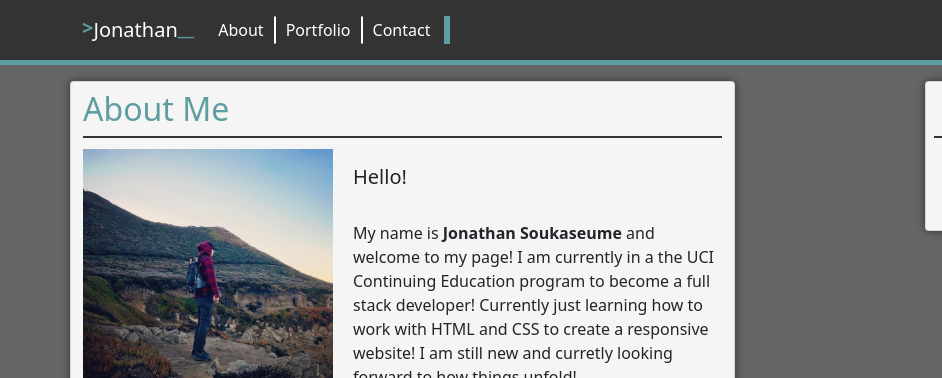
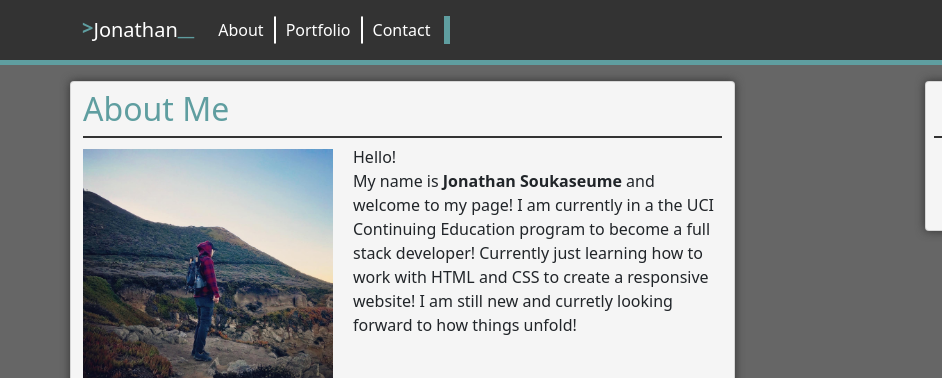
Before and after one commit to jsoomie/hw2-responsivePage, a plain HTML site: page index.html in a window 1280 px wide. Shown: the top 378 px of the page, 0-942 px from the left. Drawn offline with nearby package versions, Linux system fonts and the light colour scheme.

Commit message:
Validity Check: removed type attribute from js resources as it states that it is unecessary. Forgot about removing DIV from UL on line 40 along with previous commit.

```diff
--- a/index.html
+++ b/index.html
@@ -37,7 +37,7 @@
                     <li class="nav-item">
                         <a class="nav-link active" aria-current="page" href="contact.html">Contact</a>
                     </li>
-                    <div class="sideline"></div>
+                    <li class="sideline"></li>
                 </ul>
             </div>
         </div>
@@ -53,7 +53,8 @@
                         <div class="divider"></div>
                         <img src="assets/img/standing-hike.JPG" alt="standing in a field" class="py-2 float-start about-image" width="250">
                         <p class="main-p p-1">
-                            <h5>Hello!</h5><br>
+                            Hello!
+                            <br>
                             My name is <strong>Jonathan Soukaseume</strong> and welcome to my page! I am currently in a the UCI
                             Continuing Education program to become a full stack developer! Currently just learning how to work with
                             HTML and CSS to create a responsive website! I am still new and curretly looking forward to how things
@@ -94,7 +95,7 @@
             <p class="text-center py-4">&copy; 2020 Jonathan Soukaseume</p>
         </div>
     </footer>
-    <script type="text/javascript" src="https://cdnjs.cloudflare.com/ajax/libs/jquery/3.2.1/jquery.min.js"></script>
+    <script src="https://cdnjs.cloudflare.com/ajax/libs/jquery/3.2.1/jquery.min.js"></script>
 
     <script src="https://maxcdn.bootstrapcdn.com/bootstrap/4.0.0/js/bootstrap.min.js"></script>
 </body>
```
